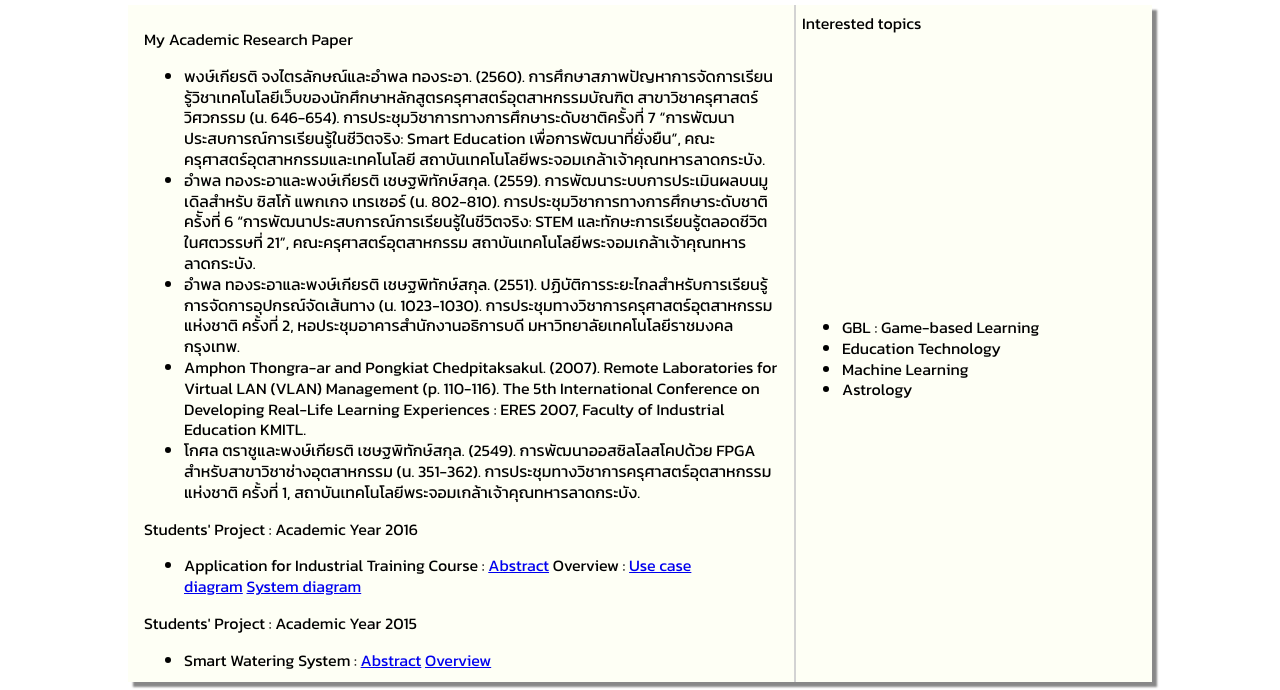
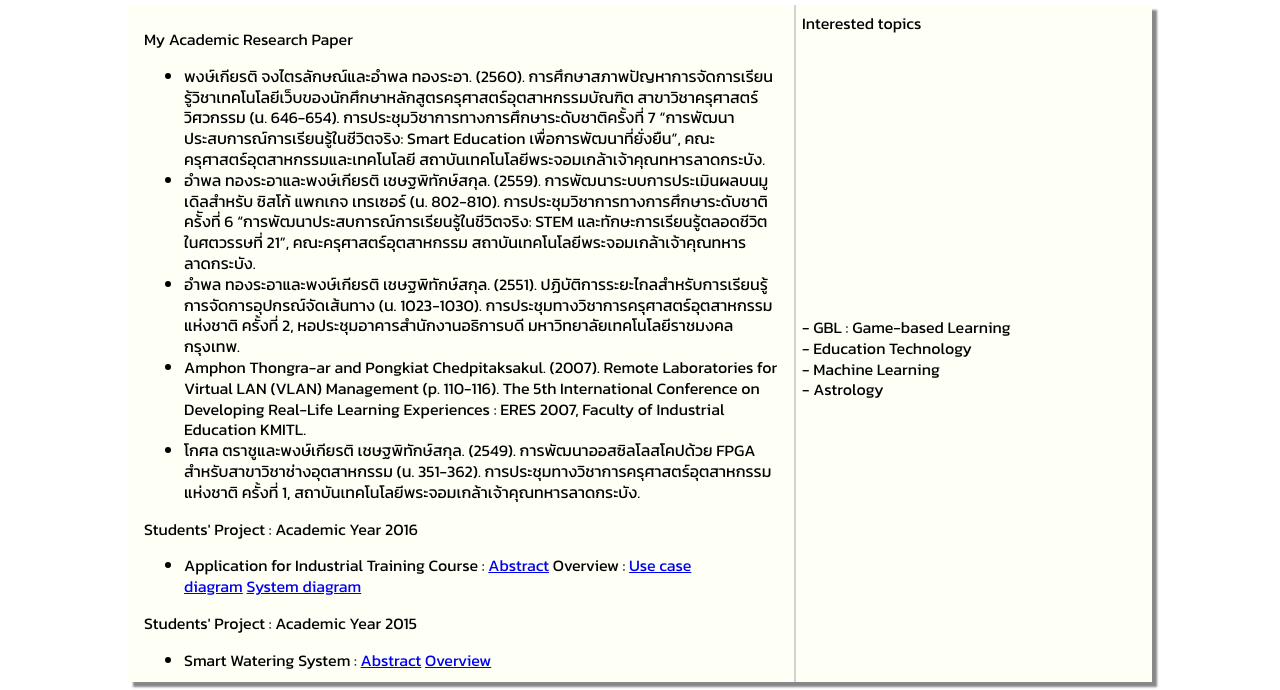
Before and after one commit to pongkiat/myPersonalSite, a plain HTML site: page research.html in a window 1280 px wide. Shown: the part 150-840 px from the top of the page. Drawn offline with Linux system fonts and the light colour scheme.

Commit message:
Remove <ul> from aside content in research.html and remove justify-content in main.css

```diff
--- a/css/main.css
+++ b/css/main.css
@@ -79,7 +79,6 @@ footer{
 .container{
     display: flex;
     flex-wrap: wrap;
-    justify-content: flex-start;
     width: 100%;
 }
 .flexItem{
--- a/research.html
+++ b/research.html
@@ -39,12 +39,10 @@
             </article>
             <aside class="container">
                 <p class="flexAside">Interested topics</p>
-                <ul>
-                    <li>GBL : Game-based Learning</li>
-                    <li>Education Technology</li>
-                    <li>Machine Learning</li>
-                    <li>Astrology</li>
-                </ul>
+                    - GBL : Game-based Learning<br>
+                    - Education Technology<br>
+                    - Machine Learning<br>
+                    - Astrology<br>
             </aside>
         </main>
         <footer><a href="mailto:pongkiat.jo@kmitl.ac.th"><img src="images/Gmail-logo.png" class="contactLogo"></a>&nbsp;&nbsp;<a href="https://plus.google.com/+PongkiatJongtriluck"><img src="images/GooglePlus-logo.png" class="contactLogo"></a>&nbsp;&nbsp;<a href="https://twitter.com/pongkiat"><img src="images/Twitter-logo.png" class="contactLogo"></a><p>&copy; J.Pongkiat</p></footer>
```
